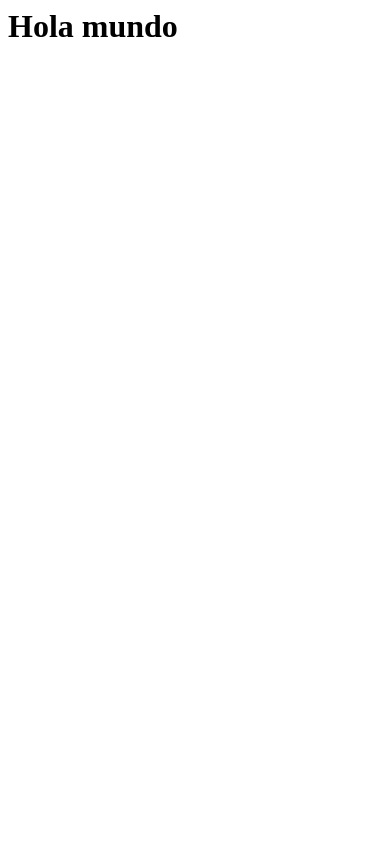
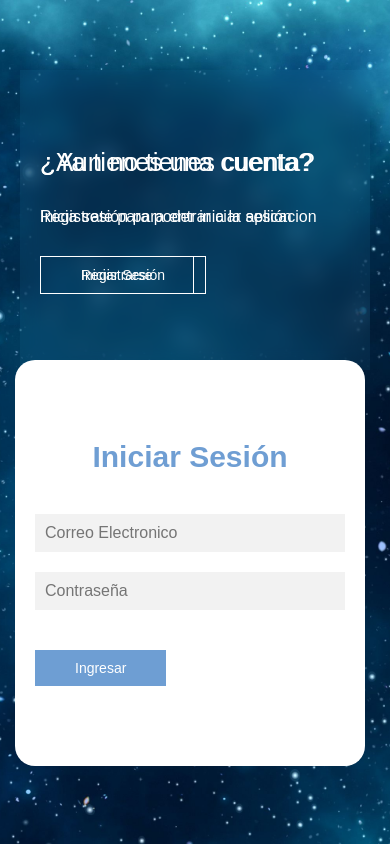
Before and after one commit to alejitoxz/Prueba, a plain HTML site: page Index.html in a window 390 px wide. Drawn offline with Linux system fonts and the light colour scheme.

Commit message:
commit login

```diff
--- a/Index.html
+++ b/Index.html
@@ -1 +1,54 @@
-<h1>Hola mundo</h1>
+<!DOCTYPE html>
+<html lang="en">
+<head>
+    <meta charset="UTF-8">
+    <meta http-equiv="X-UA-Compatible" content="IE=edge">
+    <meta name="viewport" content="width=device-width, initial-scale=1.0">
+    <title>Login y Registro</title>
+    <link rel="stylesheet" href="Public/css/estilo.css">
+</head>
+<body>
+    <main>
+
+        <div class="contenedor__todo">
+
+            <div class="caja__trasera">
+                <div class="caja__trasera-login">
+                    <h3>¿Ya tienes una cuenta?</h3>
+                    <p>Inicia sesión para entrar a la aplicacion</p>
+                    <button id"btn__iniciar-sesion">Iniciar Sesión</button>
+                </div>
+                <div class="caja__trasera-register">
+                    <h3>¿Aun no tienes cuenta?</h3>
+                    <p>Registrate para poder iniciar sesión</p>
+                    <button id"btn__registrarse">Registrarse</button>
+                </div>
+            </div>
+            <!---Formulario de login y de Registro-->
+            <div class="contenedor__login-register">
+                <!--Login-->
+                <form action="" class="formulario__login">
+
+                    <h2>Iniciar Sesión</h2>
+                    <input type="text" placeholder="Correo Electronico">
+                    <input type="password" placeholder="Contraseña">
+                    <button>Ingresar</button>
+
+                </form>
+                <!---Registro-->
+                <form action="" class="formulario__register">
+                    <h2>Registrarse</h2>
+                    <input type="text" placeholder="Nombre completo">
+                    <input type="text" placeholder="Usuario">
+                    <input type="text" placeholder="identificacion">
+                    <input type="text" placeholder="Telefono">
+                    <input type="password" placeholder="Contraseña">
+                    <button>Registrarse</button>
+                </form>
+            </div>
+        </div>
+
+    </main>
+    <script src="public/js/script.js"></script>
+</body>
+</html>
--- /dev/null
+++ b/Public/css/estilo.css
@@ -0,0 +1,158 @@
+*{
+    margin: 0;
+    padding: 0;
+    box-sizing: border-box;
+    text-decoration: none;
+    font-family: sans-serif;
+}
+
+body{
+    background-image: url(../img/fondo.jpg);
+    background-size: cover;
+    background-repeat: no-repeat;
+    background-position: center;
+    background-attachment: fixed;
+}
+
+main{
+    width: 100%;
+    padding: 20px;
+    margin-top: 100px;
+}
+
+.contenedor__todo{
+    width: 100%;
+    max-width: 800px;
+    margin: auto;
+    position: relative;
+}
+
+.caja__trasera{
+    width: 100%;
+    padding: 10px 20px;
+    display: flex;
+    justify-content: center;
+    backdrop-filter: blur(10px);
+    background-color: rgba(70, 188, 243, 0.068);
+}
+.caja__trasera div{
+    margin: 100px 40px;
+    color: white;
+    transition: all 500ms;
+}
+
+.caja__trasera div p,
+.caja__trasera div button{
+    margin-top: 30px;
+}
+
+.caja__trasera div h3{
+    font-weight: 400;
+    font-size: 26px;
+}
+
+.caja__trasera button{
+    padding: 10px 40px;
+    border: 1px solid #fff;
+    background: transparent;
+    font-size: 14px;
+    font-weight: 600px;
+    cursor: pointer;
+    color: white;
+    outline: none;
+    transition: all 300ms;
+}
+
+.caja__trasera button:hover{
+    background: #fff;
+    color: #46A2FD;
+}
+
+/*formularios*/
+
+.contenedor__login-register{
+    display: flex;
+    align-items: center;
+    width: 100%;
+    max-width: 380px;
+    position: relative;
+    top: -185px;
+    left: 10px;
+
+    transition: left 500ms cubic-bezier(0.175, 0.885,0.320,1.27);
+}
+
+.contenedor__login-register form{
+    width: 100%;
+    padding: 80px 20px;
+    background: #fff;
+    position: absolute;
+    border-radius: 20px;
+}
+
+.contenedor__login-register form h2{
+    font-size: 30px;
+    text-align: center;
+    margin-bottom: 20px;
+    color: rgba(53, 119, 194, 0.712);
+}
+
+.contenedor__login-register form input{
+    width: 100%;
+    margin-top: 20px;
+    padding: 10px;
+    border: none;
+    background: #f2f2f2;
+    font-size: 16px;
+    outline: none;
+}
+
+.contenedor__login-register form button{
+    padding:  10px 40px;
+    margin-top: 40px;
+    border: none;
+    font-size: 14px;
+    background: rgba(53, 119, 194, 0.712);
+    color: white;
+    cursor: pointer;
+    outline: none;
+}
+
+.formulario__login{
+    opacity: 1;
+    display: block;
+}
+
+.formulario__register{
+    display: none;
+}
+
+
+/*Responsive designe*/
+ @media screen and (max-width: 850px){
+    main{
+        margin-top: 50px;
+    }
+    .caja__trasera{
+        max-width: 350px;
+        height: 300px;
+        flex-direction: column;
+        margin: auto;
+    }
+    .caja__trasera div{
+        margin: 0px;
+        position: absolute;
+    }
+
+
+ /*Formulaio*/
+
+    .contenedor__login-register{
+        top: -10px;
+        left: -5px;
+        margin: auto;
+    }
+    .contenedor__login-register form{
+        position: relative;
+    }
+}
--- /dev/null
+++ b/Public/js/script.js
@@ -0,0 +1,18 @@
+
+document.getElementById("btn__registrarse").addEventListener("click", register);
+
+//declarar variabes
+
+var contenedor_login_register = document.querySelector(".contenedor__login-register");
+var formulario_login = document.querySelector(".formulario__login");
+var formulario_register = document.querySelector(".formulario__register");
+var caja_trasera_login = document.querySelector(".caja__trasera-login");
+var caja_trasera_register = document.querySelector(".caja__trasera-register");
+
+function register(){
+    formulario_register.style.display = "block";
+    contenedor_login_register.style.left = "410px";
+    formulario_login.style.display = "none";
+    caja_trasera_register.style.opacity = "0";
+    caja_trasera_login.style.opacity = "1";
+}
```
Also changed, not shown: Public/img/fondo.jpg (added).
